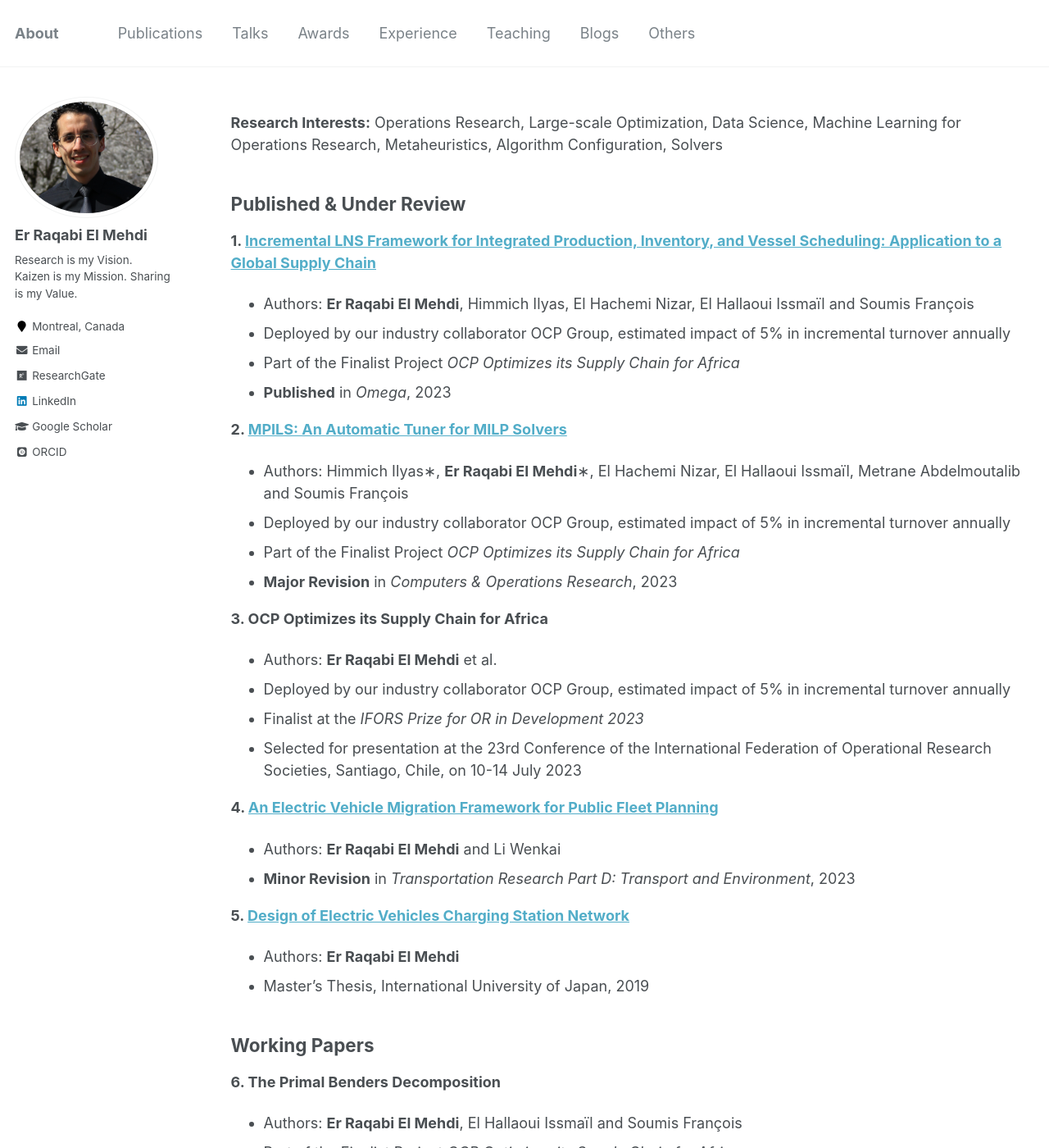
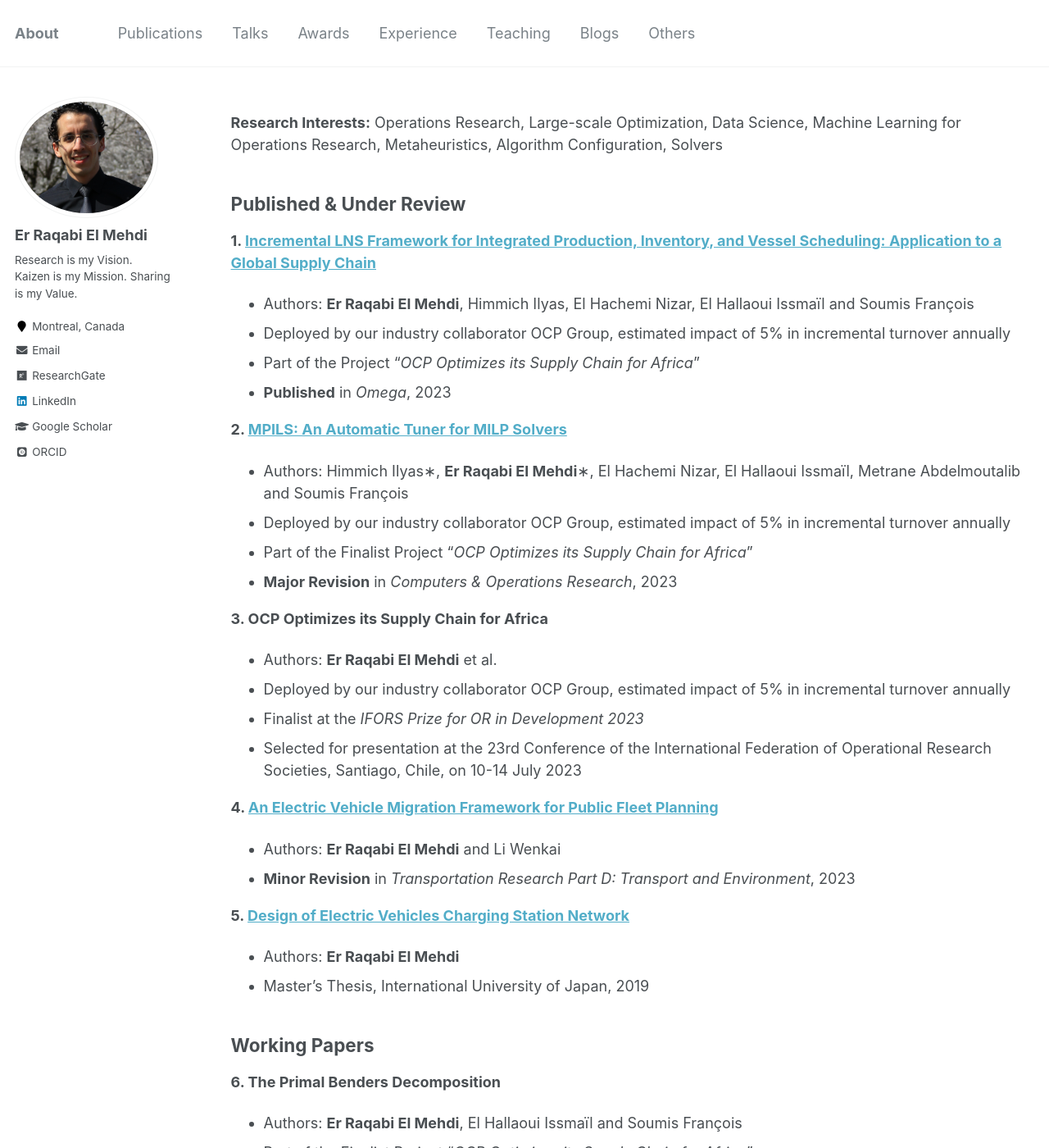
Before and after one commit to RqbMedi/rqbmedi.github.io, a Jekyll site: the page built from _pages/publications.md, in a window 1280 px wide and 1400 px high. Shown: the whole window at 82% size. Built offline with Jekyll 4.4.1, drawn with Linux system fonts in a browser that asks for light colours; some web fonts are replaced; some of the changed text lies outside the part shown.

Commit message:
Update publications.md

```diff
--- a/_pages/publications.md
+++ b/_pages/publications.md
@@ -13,13 +13,13 @@ Published & Under Review
 **1. [Incremental LNS Framework for Integrated Production, Inventory, and Vessel Scheduling: Application to a Global Supply Chain](https://www.sciencedirect.com/science/article/pii/S0305048322002274)**
  - Authors: **Er Raqabi El Mehdi**, Himmich Ilyas, El Hachemi Nizar, El Hallaoui Issmaïl and Soumis François
  - Deployed by our industry collaborator OCP Group, estimated impact of 5% in incremental turnover annually
- - Part of the Finalist Project *OCP Optimizes its Supply Chain for Africa*
+ - Part of the Project "*OCP Optimizes its Supply Chain for Africa*"
  - **Published** in *Omega*, 2023
 
 **2. [MPILS: An Automatic Tuner for MILP Solvers](https://www.gerad.ca/en/papers/G-2022-53)**
  - Authors: Himmich Ilyas∗, **Er Raqabi El Mehdi**∗, El Hachemi Nizar, El Hallaoui Issmaïl, Metrane Abdelmoutalib and Soumis François
  - Deployed by our industry collaborator OCP Group, estimated impact of 5% in incremental turnover annually
- - Part of the Finalist Project *OCP Optimizes its Supply Chain for Africa*
+ - Part of the Finalist Project "*OCP Optimizes its Supply Chain for Africa*"
  - **Major Revision** in *Computers & Operations Research*, 2023
 
 **3. OCP Optimizes its Supply Chain for Africa**
@@ -40,7 +40,7 @@ Working Papers
 ------
 **6. The Primal Benders Decomposition**
  - Authors: **Er Raqabi El Mehdi**, El Hallaoui Issmaïl and Soumis François
- - Part of the Finalist Project *OCP Optimizes its Supply Chain for Africa*
+ - Part of the Finalist Project "*OCP Optimizes its Supply Chain for Africa*"
  - Soon to be submitted, 2023
 
 **7. A Column Generation Framework for the Tail Assignment Problem with Operational Maintenance Constraints**
```
